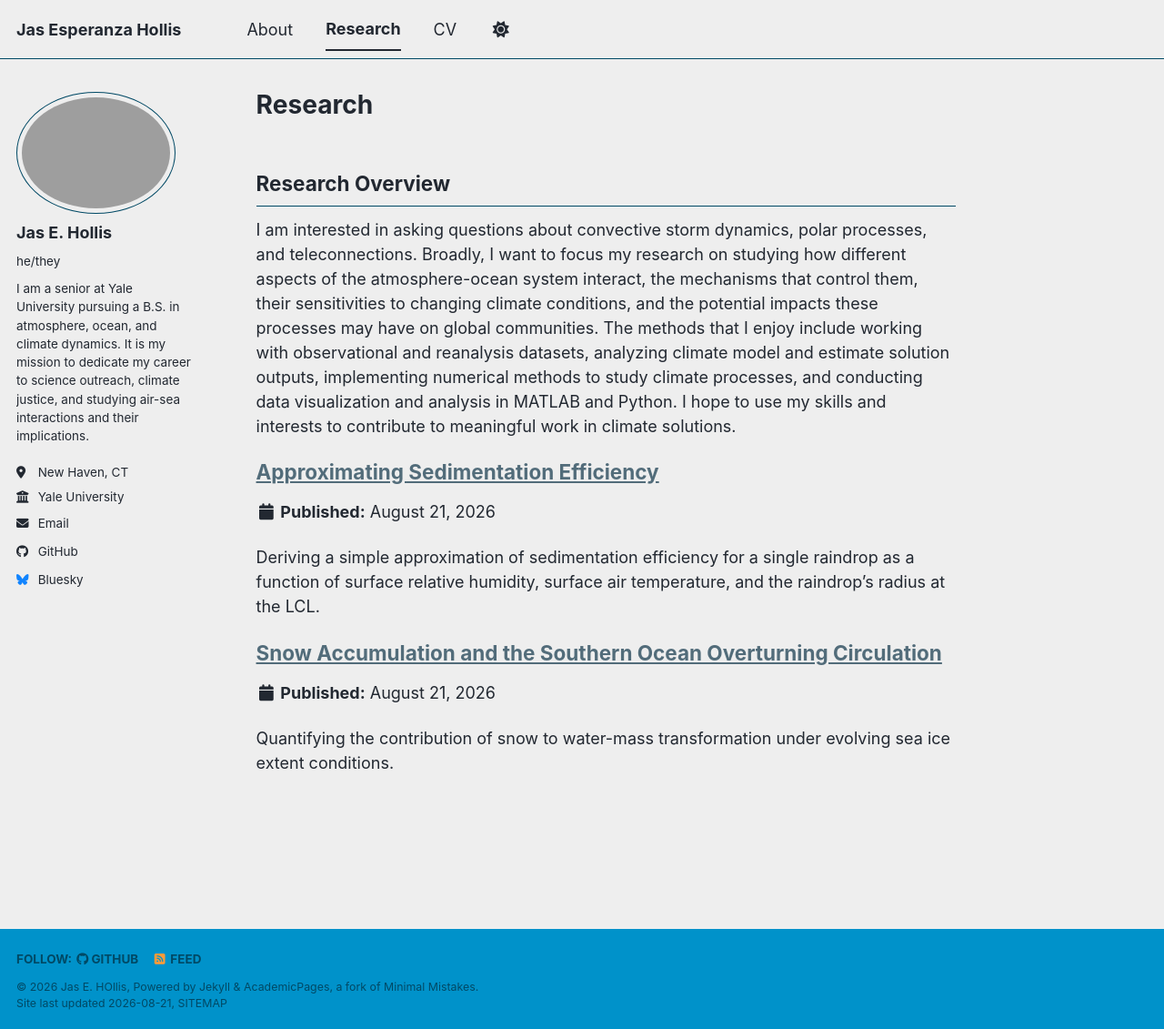
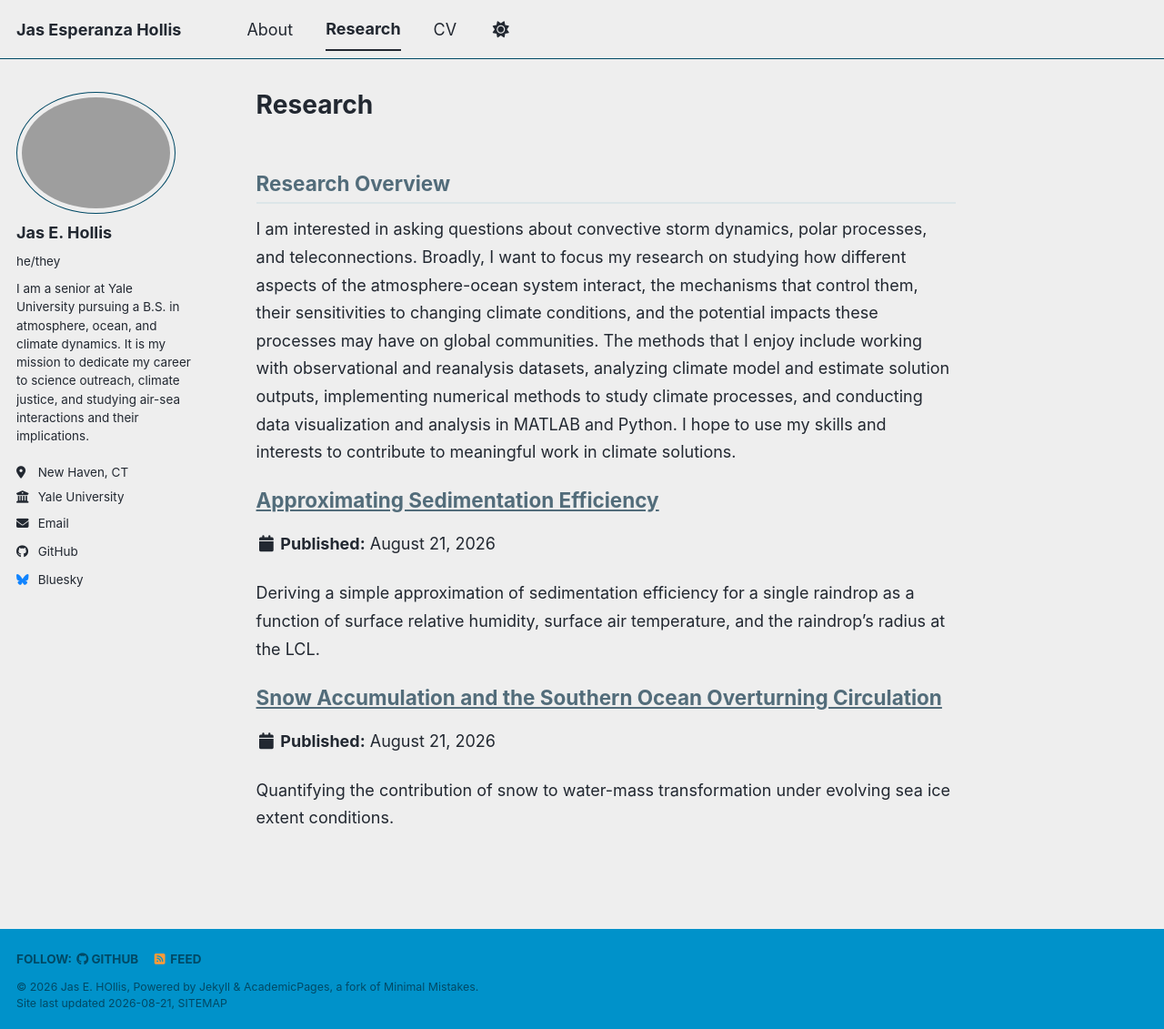
Before and after one commit to jas-hollis/jas-hollis.github.io, a Jekyll site: the page built from _pages/research.md, in a window 1280 px wide and 1131 px high. Shown: the whole window at 91% size. Built offline with Jekyll 4.4.1, drawn with Linux system fonts in a browser that asks for light colours; a style sheet for code colours, icons or effects is not loaded.

Commit message:
Update main.scss
improve site typography, color, and pattern

```diff
--- a/assets/css/main.scss
+++ b/assets/css/main.scss
@@ -48,3 +48,38 @@ $page-accent: #526C7A;
    color: $page-accent;
   text-decoration: underline;
 }
+
+/* Section headings */
+
+.page__content h2 {
+  color: $page-accent;
+  border-bottom: 2px solid #DCE5E8;
+  padding-bottom: 0.3em;
+  margin-top: 2em;
+}
+
+.page__content h3 {
+  color: #405B6B;
+  margin-top: 1.5em;
+}
+
+/* Research project readability */
+
+.page__content p {
+  line-height: 1.7;
+}
+
+.page__content h2 + p,
+.page__content h3 + p {
+  margin-top: 0.75em;
+}
+
+/* Images */
+
+.page__content img {
+  max-width: 100%;
+  height: auto;
+  display: block;
+  margin: 1.5em auto;
+  border-radius: 3px;
+}
```
